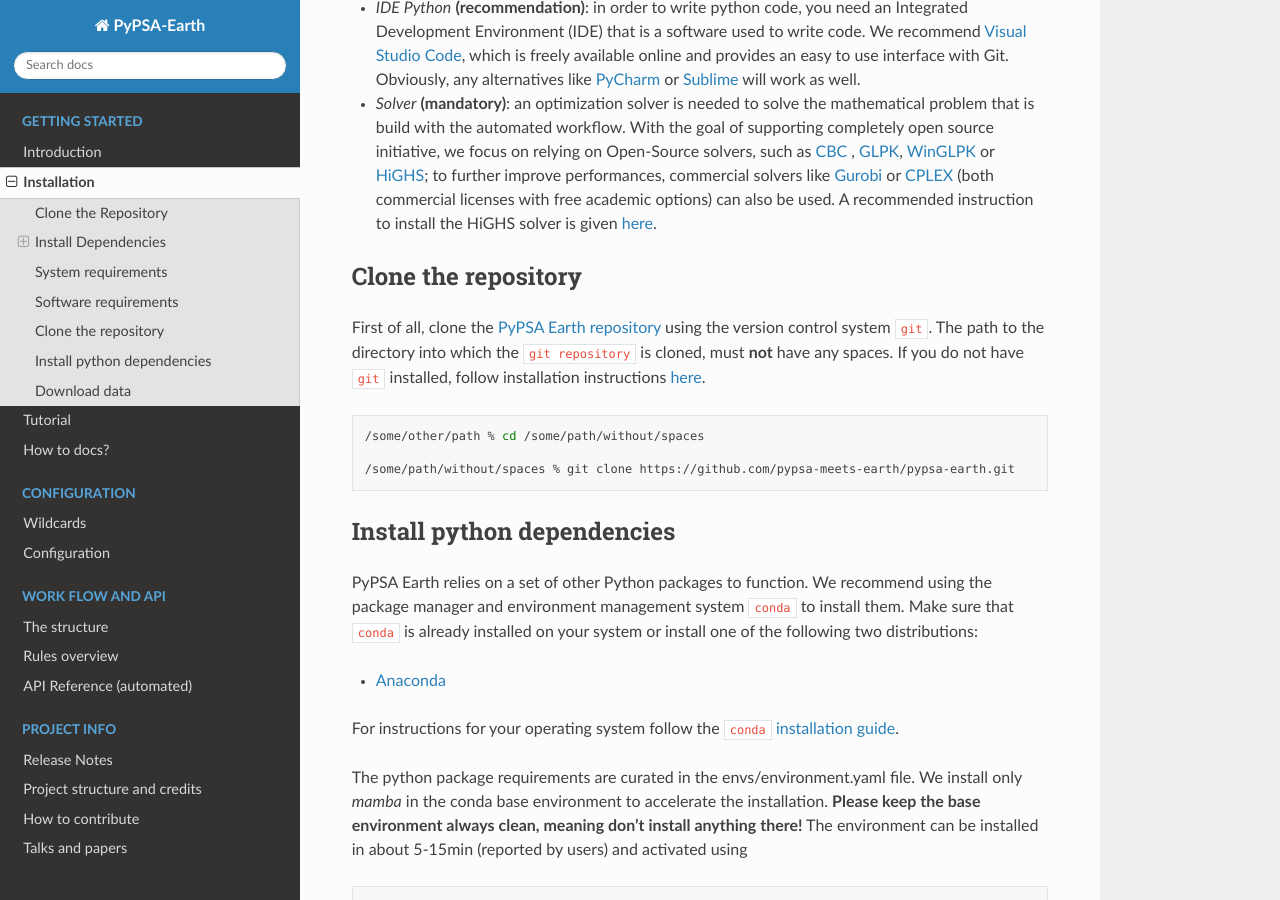
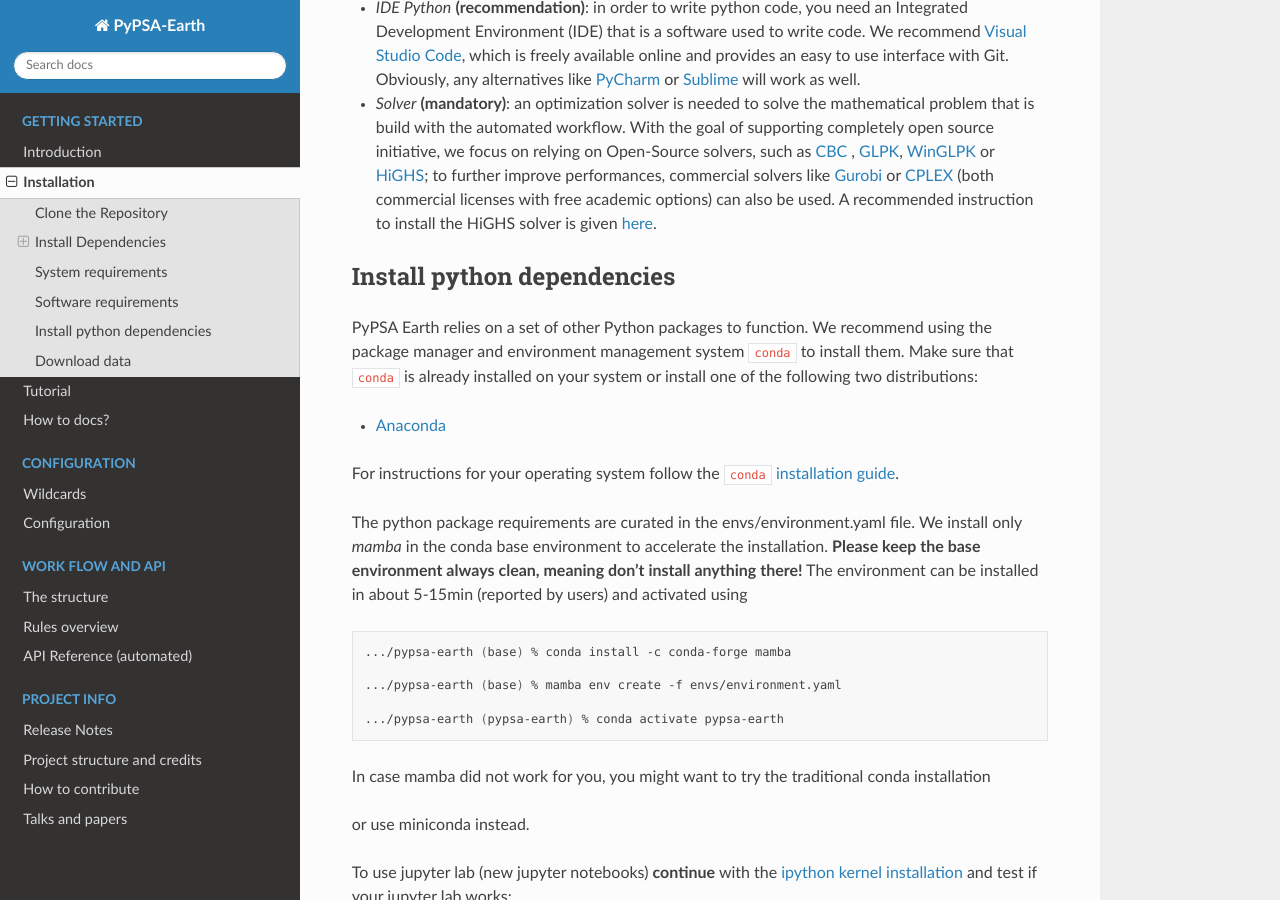
Before and after one commit to pypsa-meets-earth/pypsa-earth, a Sphinx documentation site: the page built from doc/installation.rst, in a window 1280 px wide and 900 px high, scrolled down 2221 px. Built offline with Sphinx 7.4.7 and the Read the Docs theme 2.0.0, drawn with Linux system fonts in a browser that asks for light colours; pages that are not in the unit, such as notebooks, are missing from menus; the version number could not be read and is left out.

Commit message:
Fix duplication

```diff
--- a/doc/installation.rst
+++ b/doc/installation.rst
@@ -116,20 +116,7 @@
   to further improve performances, commercial solvers like `Gurobi <http://www.gurobi.com/>`_ or `CPLEX <https://www.ibm.com/analytics/cplex-optimizer>`_
   (both commercial licenses with free academic options) can also be used. A recommended instruction to install the HiGHS solver is given `here <https://github.com/PyPSA/PyPSA/blob/633669d3f940ea256fb0a2313c7a499cbe0122a5/pypsa/linopt.py#L608-L632>`_.
 
-Clone the repository
-====================
-
-First of all, clone the `PyPSA Earth repository <https://github.com/pypsa-meets-earth/pypsa-earth>`_ using the version control system ``git``.
-The path to the directory into which the ``git repository`` is cloned, must **not** have any spaces.
-If you do not have ``git`` installed, follow installation instructions `here <https://git-scm.com/book/en/v2/Getting-Started-Installing-Git>`_.
-
-.. code:: bash
-
-    /some/other/path % cd /some/path/without/spaces
-
-    /some/path/without/spaces % git clone https://github.com/pypsa-meets-earth/pypsa-earth.git
-
-.. _deps:
+.. _deps2:
 
 Install python dependencies
 ===============================
```
